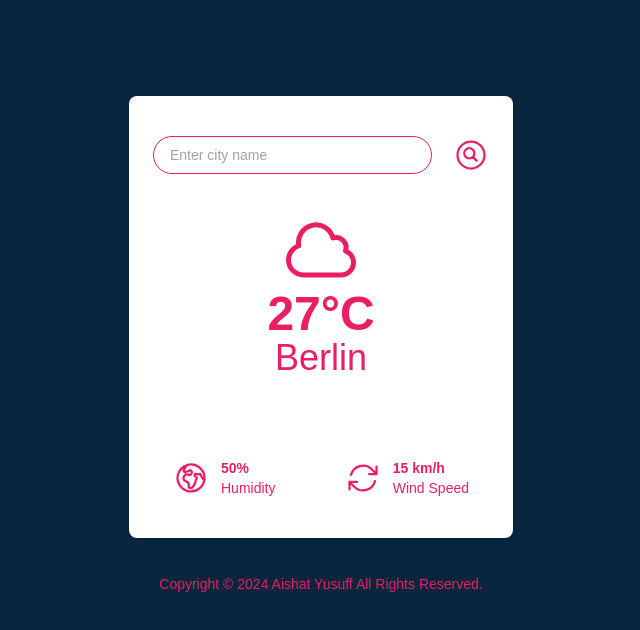
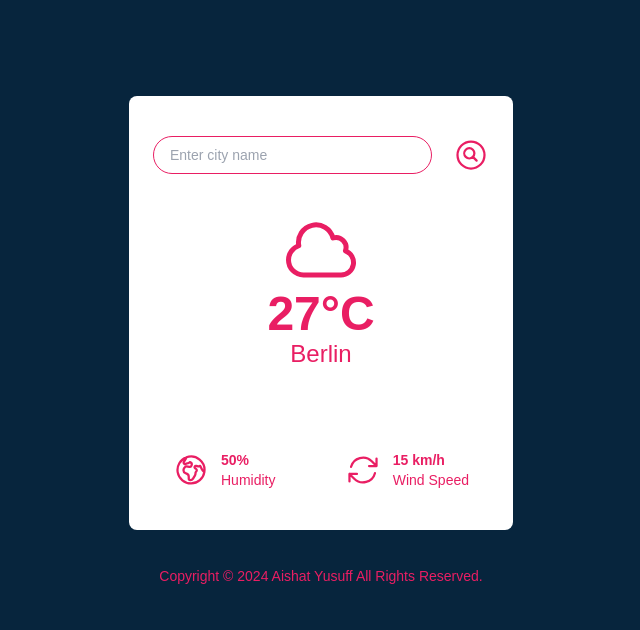
Before and after one commit to aishayusuff/weather-app, a website built with webpack: page src/index.html in a window 1280 px wide. Shown: the whole page, without its empty margins (319-959 px from the left). Built offline with nearby package versions, Linux system fonts and the light colour scheme; no server answers.

Commit message:
minor styling changes

```diff
--- a/src/index.html
+++ b/src/index.html
@@ -23,7 +23,7 @@
                          <path stroke-linecap="round" stroke-linejoin="round" d="M2.25 15a4.5 4.5 0 0 0 4.5 4.5H18a3.75 3.75 0 0 0 1.332-7.257 3 3 0 0 0-3.758-3.848 5.25 5.25 0 0 0-10.233 2.33A4.502 4.502 0 0 0 2.25 15Z" />
                      </svg>
                      <p class="text-font-pink text-5xl font-semibold transition duration-500 ease-in-out temp">27°C</p>
-                     <p class="text-font-pink text-4xl font-medium transition duration-500 ease-in-out city">Berlin</p>
+                     <p class="text-font-pink text-2xl font-medium transition duration-500 ease-in-out city">Berlin</p>
 
                      <div class="flex justify-between items-center mt-20 py-0 px-5">
                          <div class="flex items-center text-left">
```
